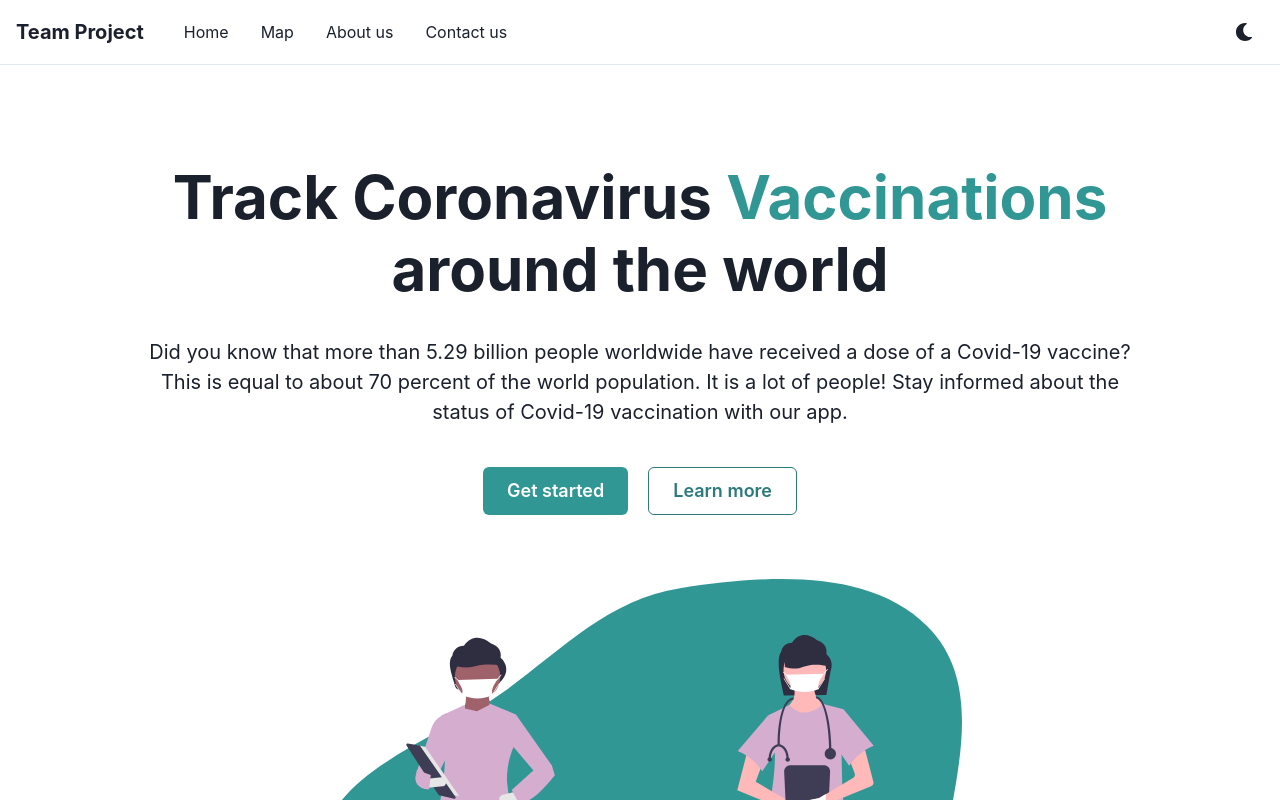
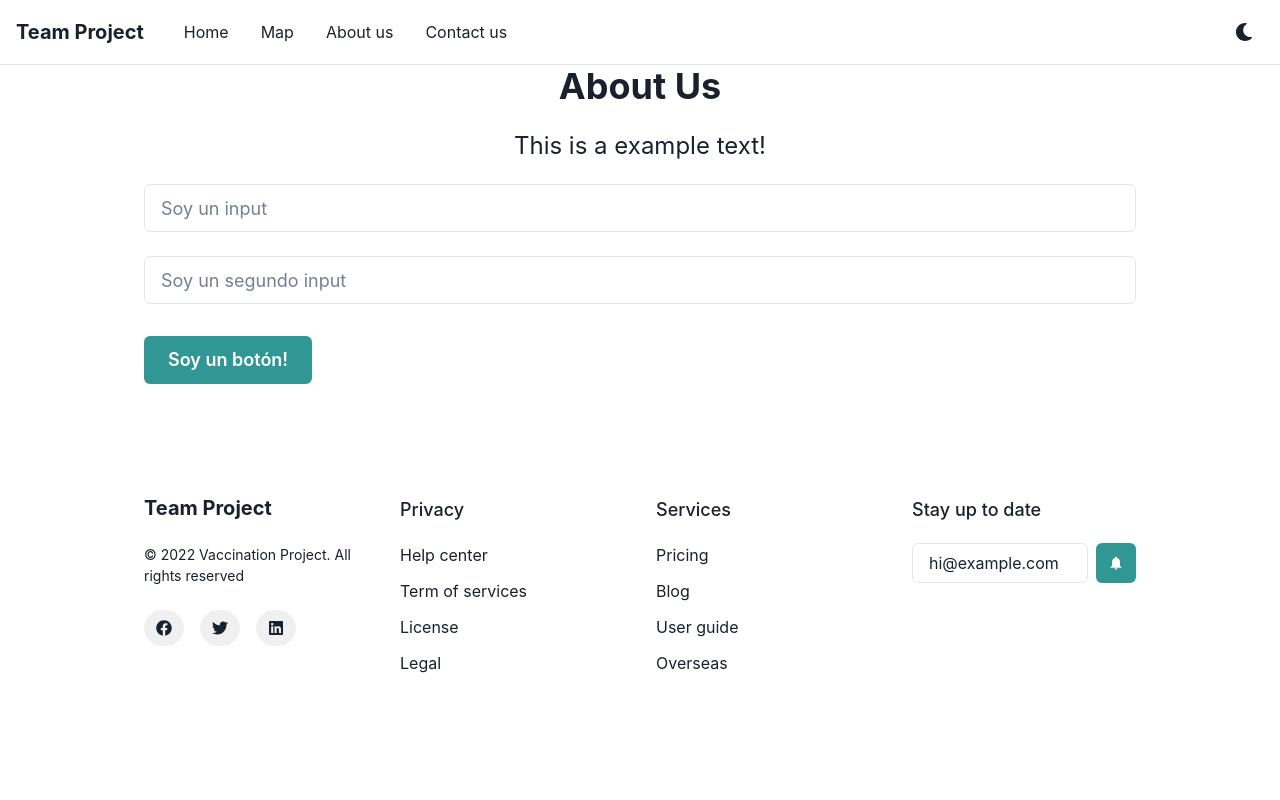
Before and after one commit to Dedox-tech/chakra-landing-page, a React (Create React App) app: page /about-us in a window 1280 px wide. Shown: the top 800 px of the page. Built offline with nearby package versions, Linux system fonts and the light colour scheme.

Commit message:
create about us section

```diff
--- a/src/App.js
+++ b/src/App.js
@@ -4,6 +4,7 @@ import Confirmation from "./pages/Confirmation";
 import ContactUs from "./pages/ContactUs";
 import MainPage from "./pages/MainPage";
 import MapPage from "./pages/MapPage";
+import AboutUsPage from "./pages/AboutUsPage";
 
 export default function App() {
     return (
@@ -13,6 +14,7 @@ export default function App() {
             <Route path="/map" element={<MapPage />} />
             <Route path="/contact-us" element={<ContactUs />} />
             <Route path="/confirmation" element={<Confirmation />} />
+            <Route path="/about-us" element={<AboutUsPage />} />
         </Routes>
     );
 }
--- /dev/null
+++ b/src/components/AboutUs.js
@@ -0,0 +1,44 @@
+import React from "react";
+import {Box, Heading, Text, Container, useBreakpointValue, Input, Button} from "@chakra-ui/react";
+
+export default function AboutUs(){
+
+    const customMaxWidth = useBreakpointValue({
+        xl: "container.lg",
+        lg: "4xl",
+        md: "2xl"
+    });
+
+    return (
+        <Box>
+            <Container maxWidth={customMaxWidth} mb = {4}>
+                <Heading as="h2" align = "center" mb = {5}>
+                    About Us
+                </Heading>
+                <Text mb = {5} fontSize = "2xl" align = "center">
+                    This is a example text!
+                </Text>
+                <Input
+                    placeholder= "Soy un input"
+                    size= "lg"
+                    variant= "outline"
+                    mb = {6}
+                />
+                 <Input
+                    placeholder= "Soy un segundo input"
+                    size= "lg"
+                    variant= "outline"
+                    mb = {6}
+                />
+                <Button
+                    colorScheme = "teal"
+                    size = "lg"
+                    variant = "solid"
+                    mt = {2}
+                >
+                    Soy un botón!
+                </Button>
+            </Container>
+        </Box>
+    );
+}
--- /dev/null
+++ b/src/pages/AboutUsPage.js
@@ -0,0 +1,16 @@
+import React from "react";
+import { Box } from "@chakra-ui/react";
+
+import NavBar from "../components/NavBar";
+import AboutUs from "../components/AboutUs";
+import Footer from "../components/Footer";
+
+export default function MainPage() {
+    return (
+        <Box>
+            <NavBar />
+            <AboutUs />
+            <Footer />
+        </Box>
+    );
+}
```
